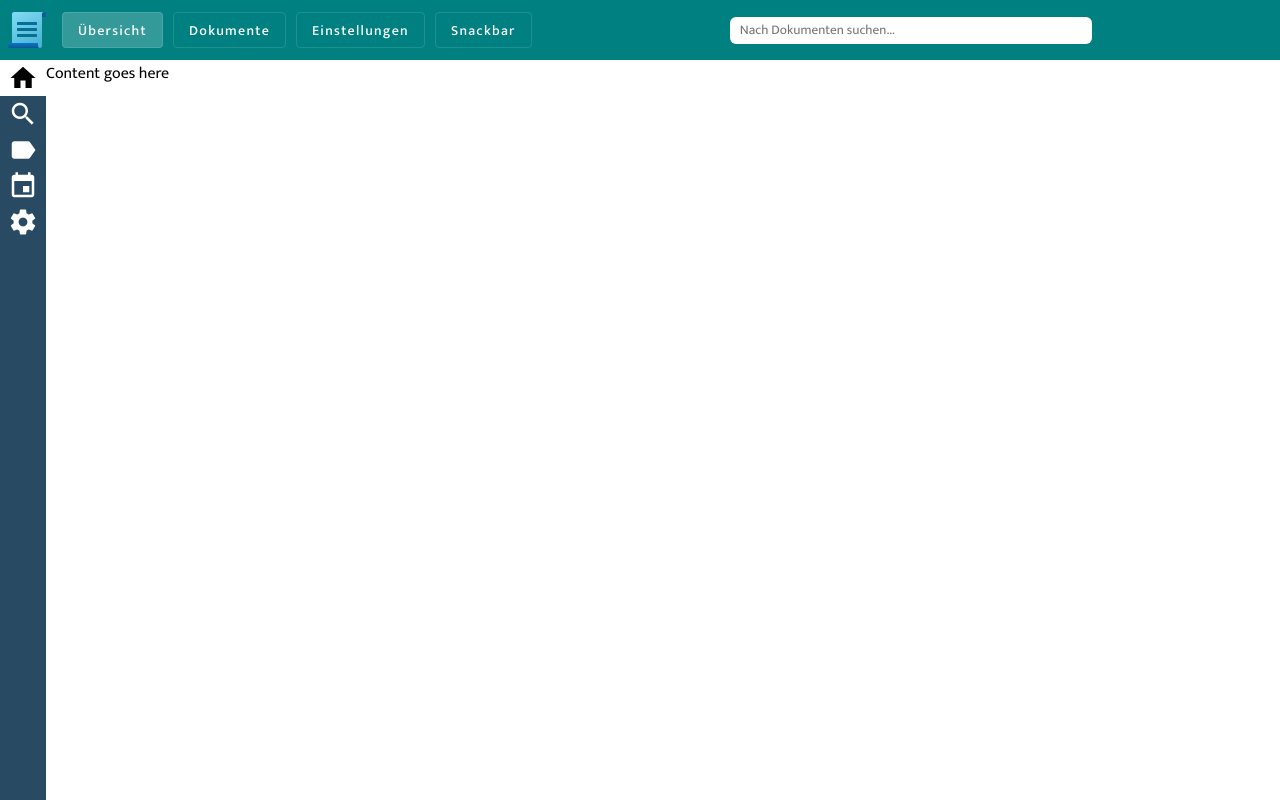
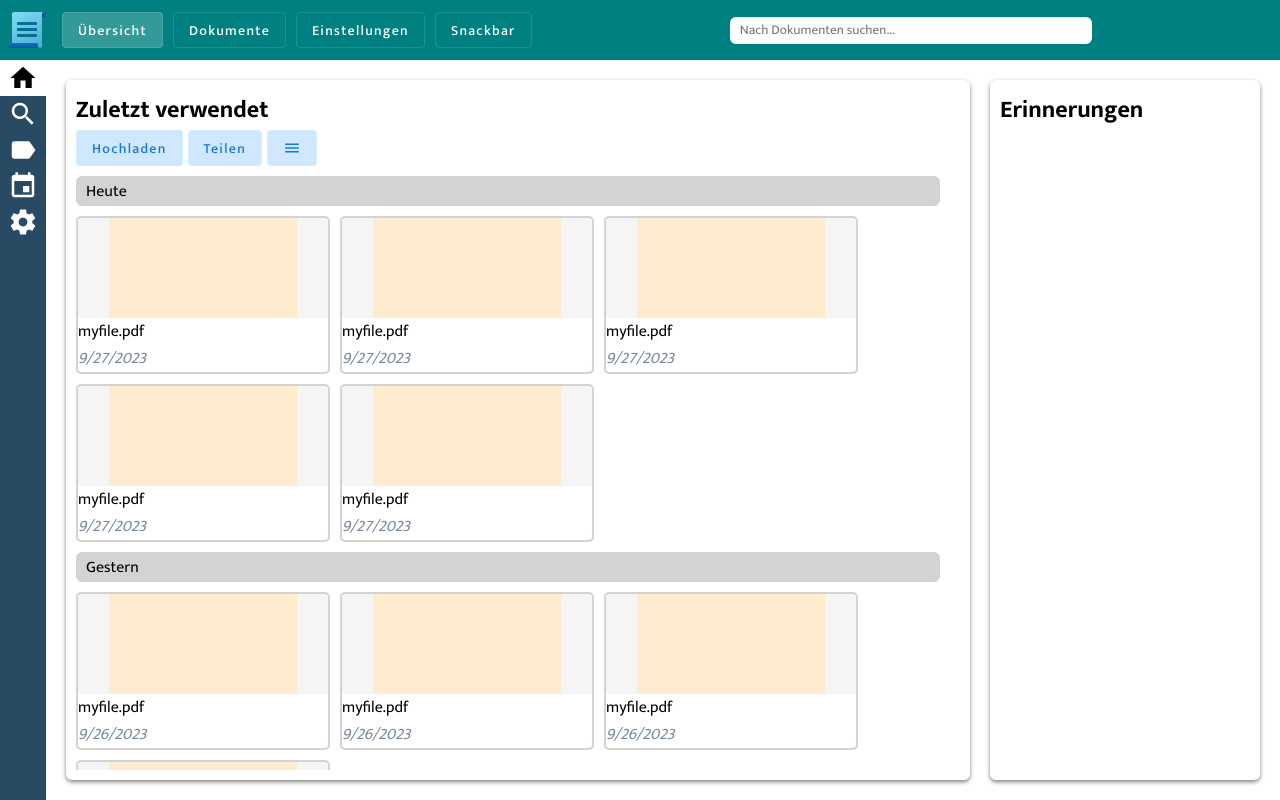
Before and after one commit to bjoern621/dms, an Angular app in the folder src/client/: page /home in a window 1280 px wide. Built offline with nearby package versions, Linux system fonts and the light colour scheme.

Commit message:
router outlet, refactor

```diff
--- a/src/client/src/app/components/app.component.html
+++ b/src/client/src/app/components/app.component.html
@@ -1,14 +1,14 @@
 <div style="height: 100%; display: flex; flex-direction: column;">
-    <div>
+    <div style="height: 60px;">
         <app-header></app-header>
     </div>
 
-    <div style="height: 100%; display: flex;">
+    <div style="height: calc(100% - 60px); display: flex;">
         <div>
             <app-sidenav></app-sidenav>
         </div>
         <div style="flex: 1;">
-            <span>Content goes here</span>
+            <router-outlet></router-outlet>
         </div>
     </div>
 </div>
--- a/src/client/src/app/components/tabs/home/home.component.html
+++ b/src/client/src/app/components/tabs/home/home.component.html
@@ -1,10 +1,12 @@
 <div class="container">
     <div class="card">
-        <h2 class="not-selectable">Zuletzt verwendet</h2>
-        <app-document-list></app-document-list>
+        <h2>Zuletzt verwendet</h2>
+        <div style="height: calc(100% - 40px);">
+            <app-document-list></app-document-list>
+        </div>
     </div>
 
     <div class="card cardRight">
-        <h2 class="not-selectable">Erinnerungen</h2>
+        <h2>Erinnerungen</h2>
     </div>
 </div>
```
